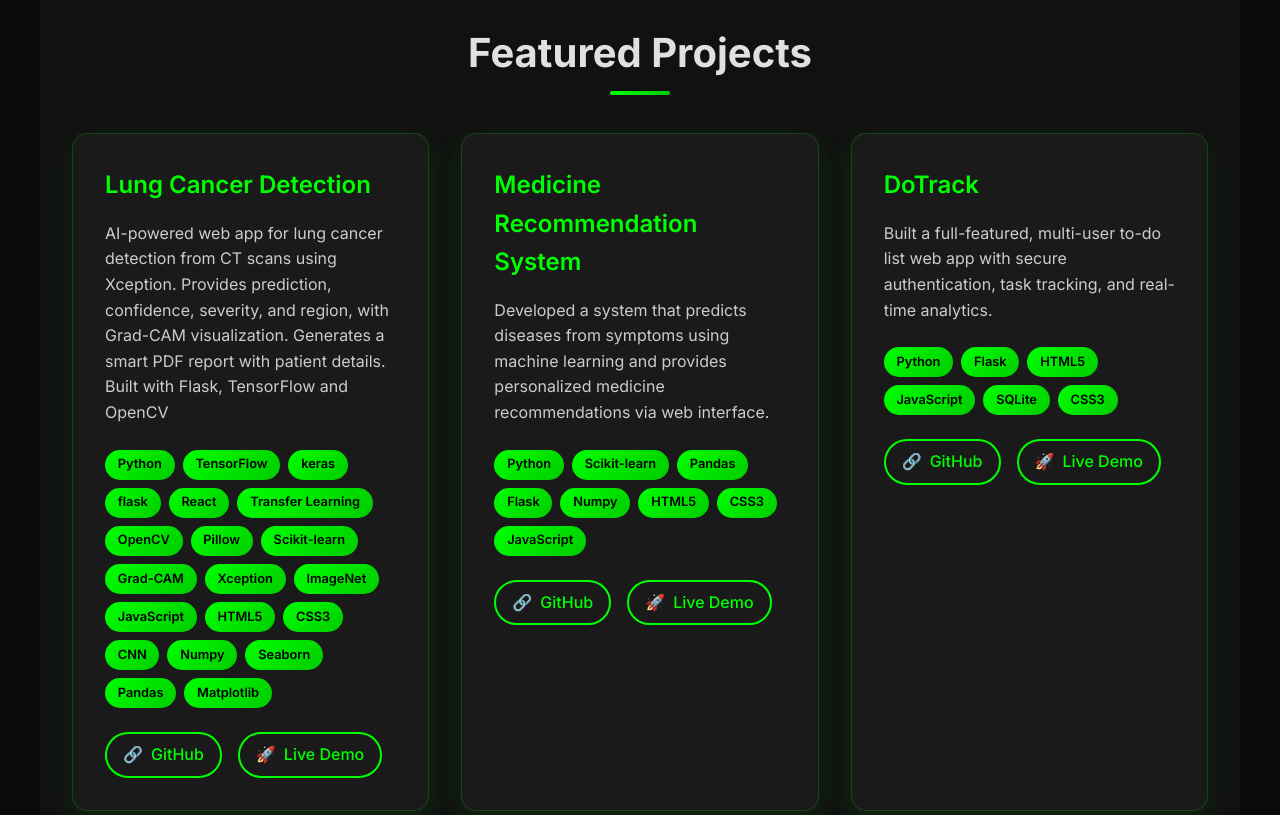
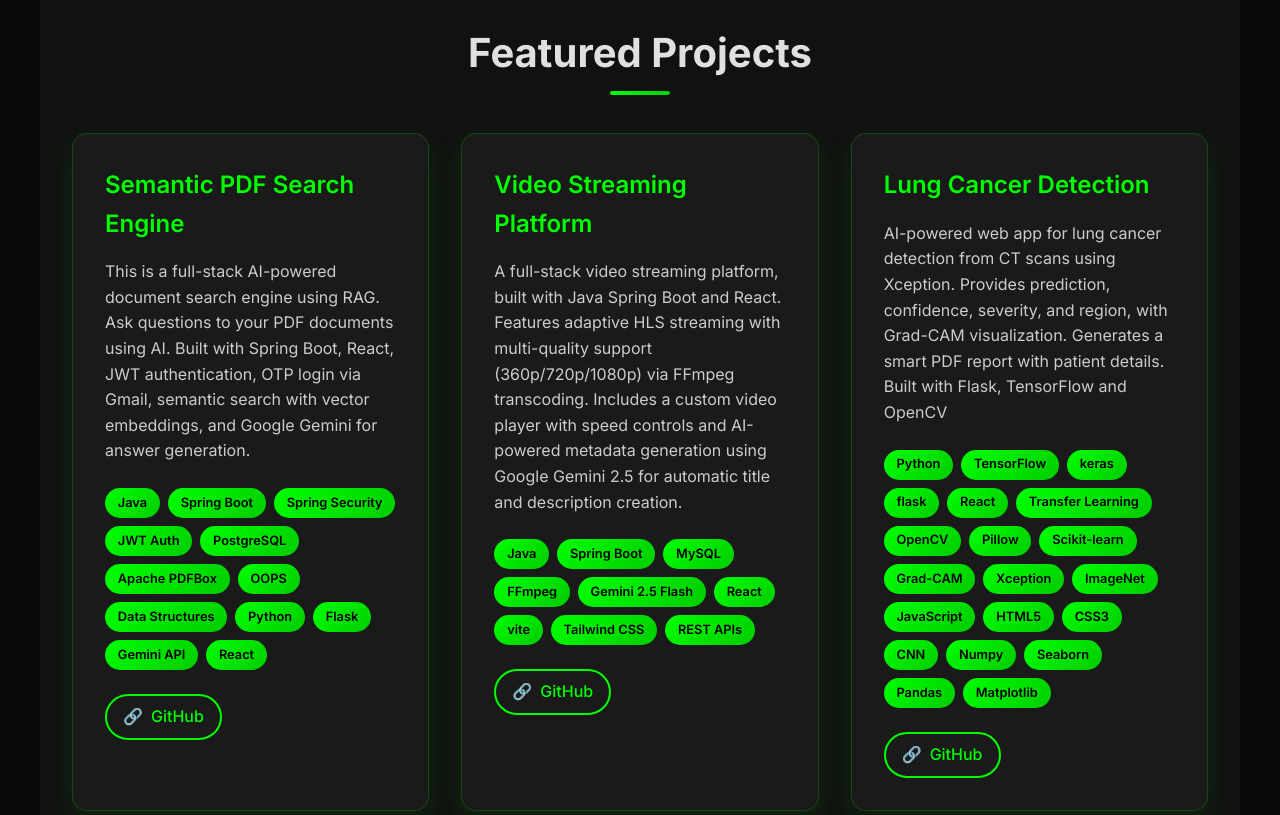
Before and after one commit to Siddharth-2611/Portfolio, a plain HTML site: page index.html in a window 1280 px wide. Shown: the part 2140-2955 px from the top of the page. Drawn offline with Linux system fonts and the light colour scheme.

Commit message:
Update index.html

```diff
--- a/index.html
+++ b/index.html
@@ -66,8 +66,8 @@
     <div class="skill-card">Numpy</div>
     <div class="skill-card">Java</div>
     <div class="skill-card">Pandas</div>
-    <span class="tag">OpenCV</span>
-    <span class="tag">Pillow</span>
+    <div class="tag">OpenCV</div>
+    <div class="tag">Pillow</div>
     <div class="skill-card">SQL</div>
     <div class="skill-card">keras</div>
     <div class="skill-card">SQLite</div>
@@ -163,6 +163,65 @@
   <section id="projects" class="projects">
         <h2 class="section-title">Featured Projects</h2>
         <div class="projects-grid">
+<!-- ----------------------------------------------------------------------------------------------------------------------------------------- -->
+           <div class="project-card">
+                <h3>Semantic PDF Search Engine</h3>
+                <p>This is a full-stack AI-powered document search engine using RAG. Ask questions to your PDF documents using AI.
+                  Built with Spring Boot, React, JWT authentication, OTP login via Gmail, semantic search with vector embeddings,
+                  and Google Gemini for answer generation.</p>
+                <div class="project-tags">
+                    <span class="tag">Java</span>
+                    <span class="tag">Spring Boot</span>
+                    <span class="tag">Spring Security</span>
+                    <span class="tag">JWT Auth</span>
+                    <span class="tag">PostgreSQL</span>
+                    <span class="tag">Apache PDFBox</span>
+                    <span class="tag">OOPS</span>
+                    <span class="tag">Data Structures</span>
+                    <span class="tag">Python</span>
+                    <span class="tag">Flask</span>
+                    <span class="tag">Gemini API</span>
+                    <span class="tag">React</span>
+                </div>
+                <div class="project-links">
+                    <a href="https://github.com/Siddharth-2611/Semantic-PDF-Search-Engine-using-RAG-and-LLM" class="project-link">
+                        <span>🔗</span> GitHub
+                    </a>
+                    <!-- <a href="#" class="project-link">
+                        <span>🚀</span> Live Demo
+                    </a> -->
+                </div>
+            </div>
+
+<!-- ------------------------------------------------------------------------------------------------------------------------------ -->
+           <div class="project-card">
+                <h3>Video Streaming Platform</h3>
+                <p>A full-stack video streaming platform, built with Java Spring Boot and React.
+                  Features adaptive HLS streaming with multi-quality support (360p/720p/1080p) via FFmpeg transcoding.
+                  Includes a custom video player with speed controls and AI-powered metadata generation using Google
+                  Gemini 2.5 for automatic title and description creation.</p>
+                <div class="project-tags">
+                    <span class="tag">Java</span>
+                    <span class="tag">Spring Boot</span>
+                    <span class="tag">MySQL</span>
+                    <span class="tag">FFmpeg</span>
+                    <span class="tag">Gemini 2.5 Flash</span>
+                    <span class="tag">React</span>
+                    <span class="tag">vite</span>
+                    <span class="tag">Tailwind CSS</span>
+                    <span class="tag">REST APIs</span>
+                </div>
+                <div class="project-links">
+                    <a href="https://github.com/Siddharth-2611/Medicine-Recommendation-System" class="project-link">
+                        <span>🔗</span> GitHub
+                    </a>
+                    <!-- <a href="#" class="project-link">
+                        <span>🚀</span> Live Demo
+                    </a> -->
+                </div>
+            </div>
+<!-- ----------------------------------------------------------------------------------------------------------------------- -->
+
             <div class="project-card">
                 <h3>Lung Cancer Detection</h3>
                 <p>AI-powered web app for lung cancer detection from CT scans using Xception.
@@ -194,15 +253,16 @@
                     <a href="https://github.com/meayushsriv/Mini-Project-Lung-Cancer-Detection" class="project-link">
                         <span>🔗</span> GitHub
                     </a>
-                    <a href="https://lung-cancer-detection-wheat.vercel.app/" class="project-link">
+                    <!-- <a href="https://lung-cancer-detection-wheat.vercel.app/" class="project-link">
                         <span>🚀</span> Live Demo
-                    </a>
+                    </a> -->
                 </div>
             </div>
-
+<!-- --------------------------------------------------------------------------------------------------------------------------------------------- -->
             <div class="project-card">
                 <h3>Medicine Recommendation System</h3>
-                <p>Developed a system that predicts diseases from symptoms using machine learning and provides personalized medicine recommendations via web interface.</p>
+                <p>A web-based application that recommends medicines, diets, and workouts based on user symptoms. The system
+                  leverages machine learning to predict diseases and suggest appropriate treatments, precautions, and lifestyle modifications.</p>
                 <div class="project-tags">
                     <span class="tag">Python</span>
                     <span class="tag">Scikit-learn</span>
@@ -211,18 +271,21 @@
                     <span class="tag">Numpy</span>
                     <span class="tag">HTML5</span>
                     <span class="tag">CSS3</span>
+                    <span class="tag">Flask</span>
+                    <span class="tag">CNN</span>
                     <span class="tag">JavaScript</span>
                 </div>
                 <div class="project-links">
                     <a href="https://github.com/Siddharth-2611/Medicine-Recommendation-System" class="project-link">
                         <span>🔗</span> GitHub
                     </a>
-                    <a href="#" class="project-link">
+                    <!-- <a href="#" class="project-link">
                         <span>🚀</span> Live Demo
-                    </a>
+                    </a> -->
                 </div>
             </div>
 
+<!-- ------------------------------------------------------------------------------------------------------------------------------------------------------ -->
             <div class="project-card">
                 <h3>DoTrack</h3>
                 <p>Built a full-featured, multi-user to-do list web app with secure authentication, task tracking, and real-time analytics.</p>
@@ -238,9 +301,9 @@
                     <a href="https://github.com/Siddharth-2611/DoTrack" class="project-link">
                         <span>🔗</span> GitHub
                     </a>
-                    <a href="#" class="project-link">
+                    <!-- <a href="#" class="project-link">
                         <span>🚀</span> Live Demo
-                    </a>
+                    </a> -->
                 </div>
             </div>
 
```
